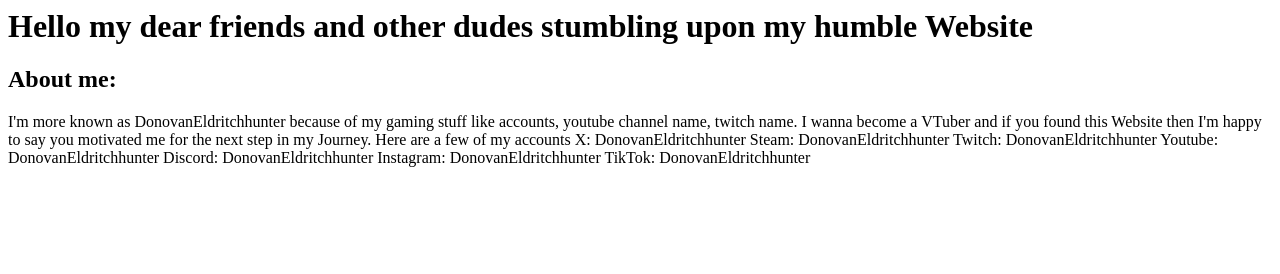
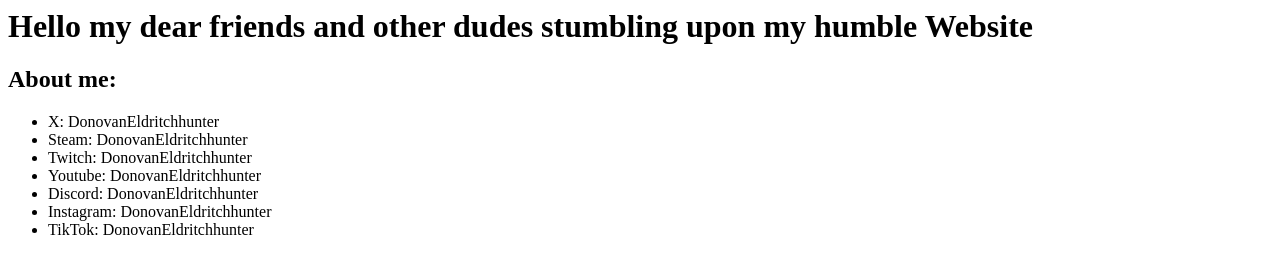
Before and after one commit to DonovanEldritchhunter/mywebsite, a plain HTML site: page index.html in a window 1280 px wide. Drawn offline with Linux system fonts and the light colour scheme.

Commit message:
index.html

```diff
--- a/index.html
+++ b/index.html
@@ -5,16 +5,15 @@
     <body>
         <h2>About me:</h2>
         <p>
-            I'm more known as DonovanEldritchhunter because of my gaming stuff like accounts, youtube channel name, twitch name.
-            I wanna become a VTuber and if you found this Website then I'm happy to say you motivated me for the next step in my Journey.
-            Here are a few of my accounts
-            X: DonovanEldritchhunter
-            Steam: DonovanEldritchhunter
-            Twitch: DonovanEldritchhunter
-            Youtube: DonovanEldritchhunter
-            Discord: DonovanEldritchhunter
-            Instagram: DonovanEldritchhunter
-            TikTok: DonovanEldritchhunter
+           <ul class="accounts">
+            <li>X: DonovanEldritchhunter</li>
+            <li>Steam: DonovanEldritchhunter</li>
+            <li>Twitch: DonovanEldritchhunter</li>
+            <li>Youtube: DonovanEldritchhunter</li>
+            <li>Discord: DonovanEldritchhunter</li>
+            <li>Instagram: DonovanEldritchhunter</li>
+            <li>TikTok: DonovanEldritchhunter</li>
+        </ul>
        </p>
     </body>
 </html>
```
